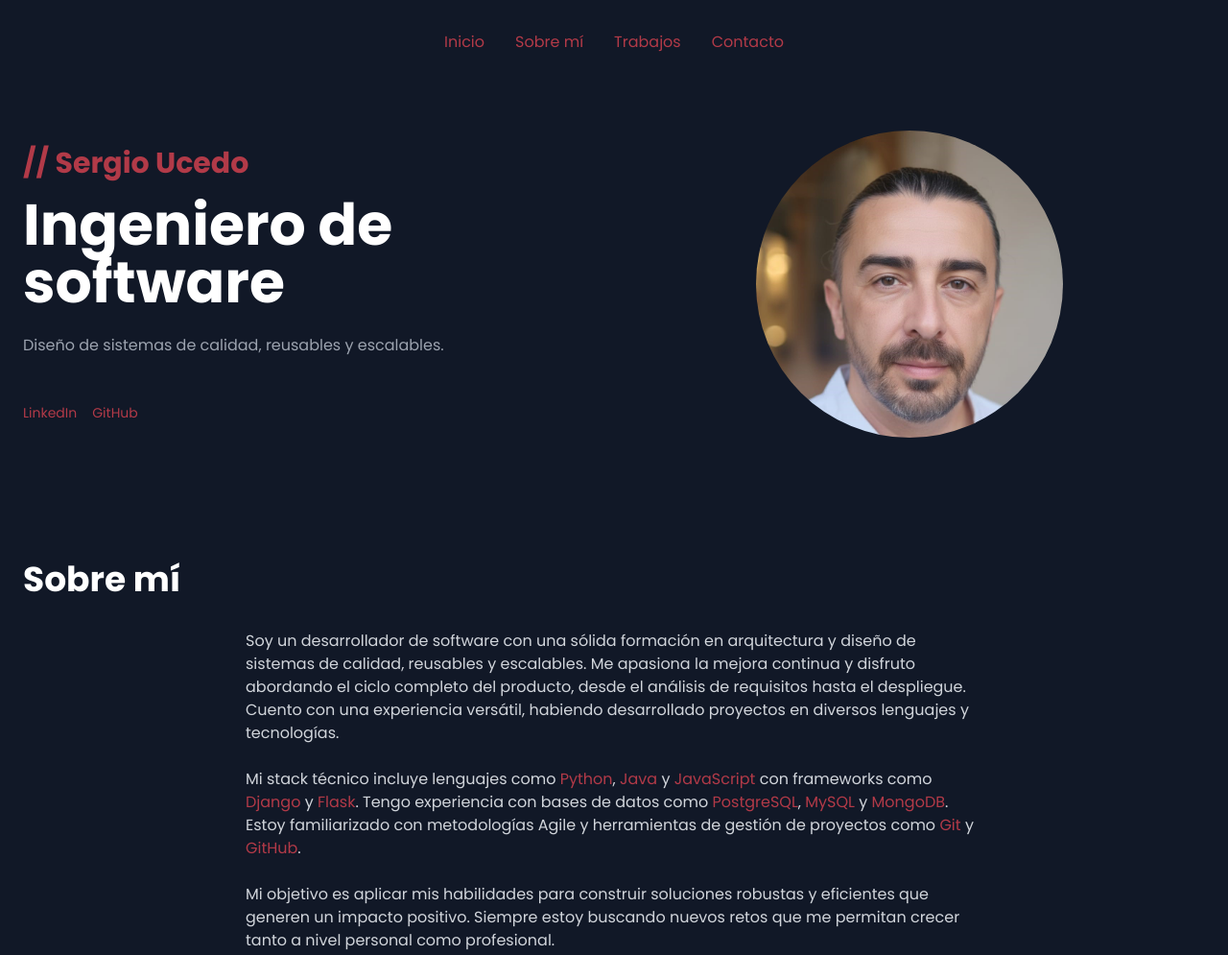
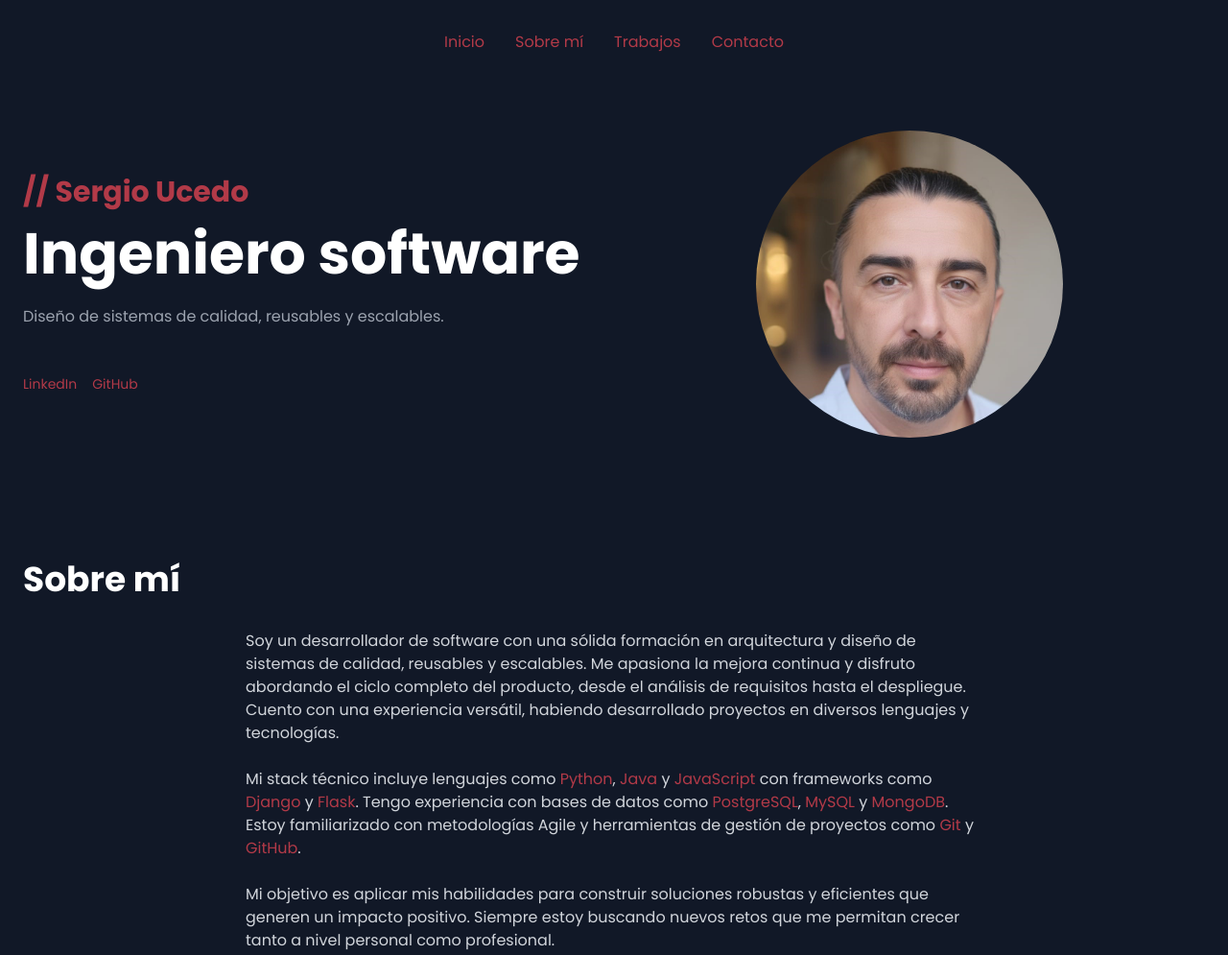
Before and after one commit to xerchion/portfolio-web, a plain HTML site: page index.html in a window 1280 px wide. Shown: the top 995 px of the page at 96% size. Drawn offline with nearby package versions, Linux system fonts and the light colour scheme.

Commit message:
prueba final de produccion

```diff
--- a/index.html
+++ b/index.html
@@ -38,7 +38,7 @@
         <section class="flex flex-col md:flex-row items-center">
             <div class="md:w-1/2">
                 <p class="text-2xl md:text-3xl font-bold text-rojo">// Sergio Ucedo</p>
-                <h1 class="text-5xl md:text-6xl font-bold mt-4 leading-tight">Ingeniero de software</h1>
+                <h1 class="text-5xl md:text-6xl font-bold mt-4 leading-tight">Ingeniero software</h1>
                 <p class="mt-6 text-gray-400">Diseño de sistemas de calidad,
 reusables y escalables.</p>
                 <div class="mt-12 flex flex-wrap gap-4 text-sm text-gray-400">
```
